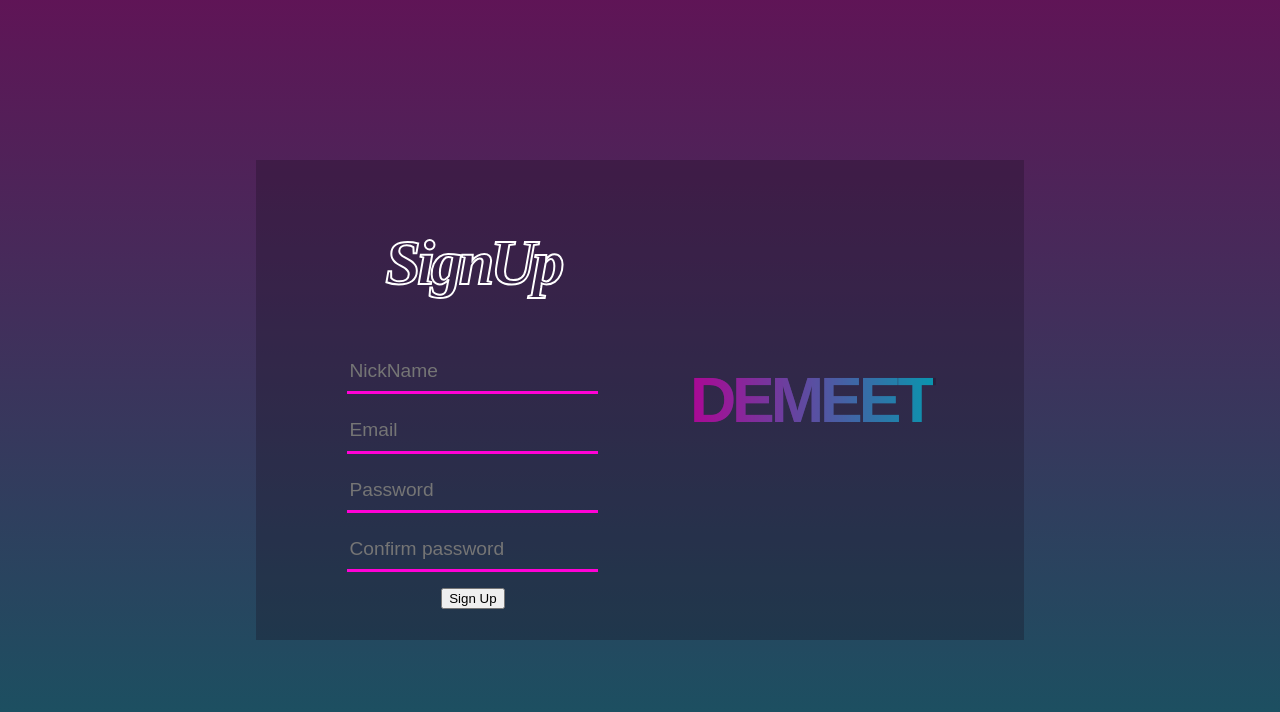
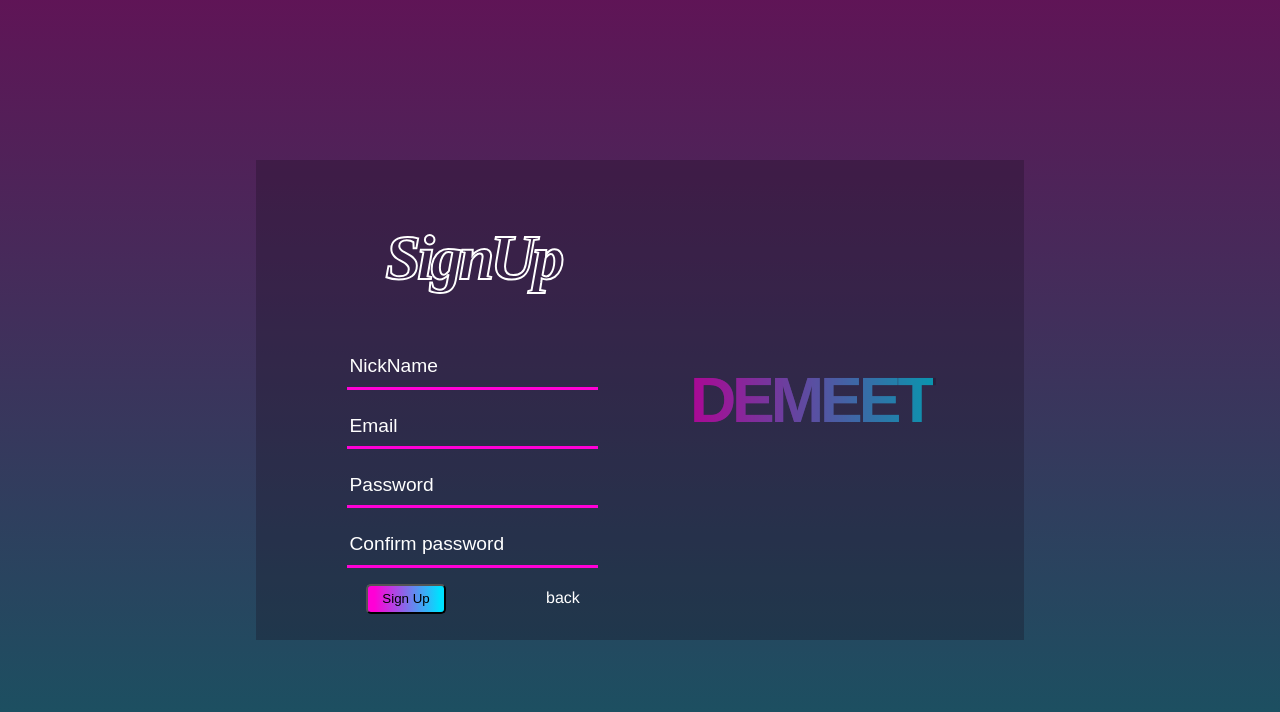
Before and after one commit to JongHoonJang/DEMEET, a Vue app in the folder frontend/: page /signup in a window 1280 px wide. Shown: the top 712 px of the page. Built offline with nearby package versions, Linux system fonts and the light colour scheme.

Commit message:
[FE : FIX] 로그인과 회원가입 이동 추가

```diff
--- a/frontend/src/stores/account.js
+++ b/frontend/src/stores/account.js
@@ -12,9 +12,9 @@ export const useAccountStore = defineStore("account", {
   }),
   getters: {
     isLoggedIn: state => !!state.token,
-    setUserList: state => state.userList,
-    setprofile: state => state.profile,
-    setauthError: state => state.authError,
+    // setUserList: state => state.userList,
+    // setprofile: state => state.profile,
+    // setauthError: state => state.authError,
     authHeader: state => ({ Authorization: `Bearer ${state.token}`}),
   },
   actions: {
--- a/frontend/src/stores/project.js
+++ b/frontend/src/stores/project.js
@@ -11,8 +11,8 @@ export const useProjectStore = defineStore("project", {
   }),
 
   getters: {
-    project: state => state.project,
-    projects: state => state.projects,
+    // project: state => state.project,
+    // projects: state => state.projects,
 
   },
   actions: {
--- a/frontend/src/views/account/LoginView.vue
+++ b/frontend/src/views/account/LoginView.vue
@@ -8,7 +8,8 @@
     <form @submit.prevent="account.login(credentials)" class='account-info'>
       <p><input v-model="credentials.email" type="text" placeholder="Email" class="input-prop"></p>
       <p><input v-model="credentials.password" type="password" placeholder="password" class="input-prop"></p>
-      <button>Sign In</button>
+      <button class="login-btn">Sign In</button>
+      <router-link class="createuser" :to="{ name: 'SignupView' }">회원가입</router-link>
     </form>
 
     <!-- <div style='color: white;'>Signin as a Guest</div>
@@ -143,4 +144,20 @@ input::placeholder {color:white;}
   display: flex;
 }
 
+.createuser {
+  color: white;
+  text-decoration: none;
+  margin-left: 100px;
+}
+
+.createuser:hover {
+  color: rgba(255, 1, 214, 1);
+}
+
+.login-btn {
+  width: 60px;
+  height: 30px;
+  background: linear-gradient(90deg, #FF00D6 8.81%, #00E0FF 94.11%);
+  border-radius: 5px;
+}
 </style>
--- a/frontend/src/views/account/SignupView.vue
+++ b/frontend/src/views/account/SignupView.vue
@@ -11,7 +11,8 @@
       <p><input v-model="signdata.email" type="email" placeholder="Email" class="input-prop"></p>
       <p><input v-model="signdata.password" type="password" placeholder="Password" class="input-prop"></p>
       <p><input v-model="password2" type="password" placeholder="Confirm password" class="input-prop"></p>
-      <button>Sign Up</button>
+      <button class="signup-btn">Sign Up</button>
+      <router-link class="back" :to="{ name: 'LoginView' }">back</router-link>
     </form>
       </div>
       <div class='account-right'>
@@ -115,6 +116,8 @@ export default defineComponent({
   line-height: 2;
 }
 
+input::placeholder {color:white;}
+
 .sign-head {
   color:rgba(255, 1, 214, 0);
 
@@ -130,4 +133,21 @@ export default defineComponent({
   line-height: 5rem;
   display: flex;
 }
+
+.signup-btn {
+  width: 80px;
+  height: 30px;
+  background: linear-gradient(90deg, #FF00D6 8.81%, #00E0FF 94.11%);
+  border-radius: 5px;
+}
+
+.back {
+  color: white;
+  text-decoration: none;
+  margin-left: 100px;
+}
+
+.back:hover {
+  color: rgba(255, 1, 214, 1);
+}
 </style>
```
